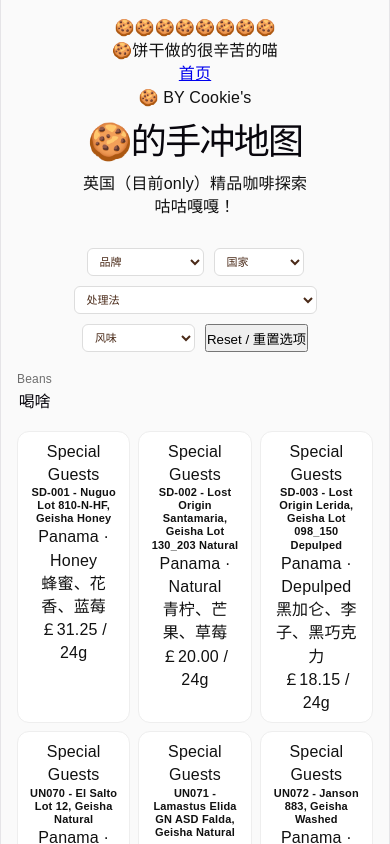
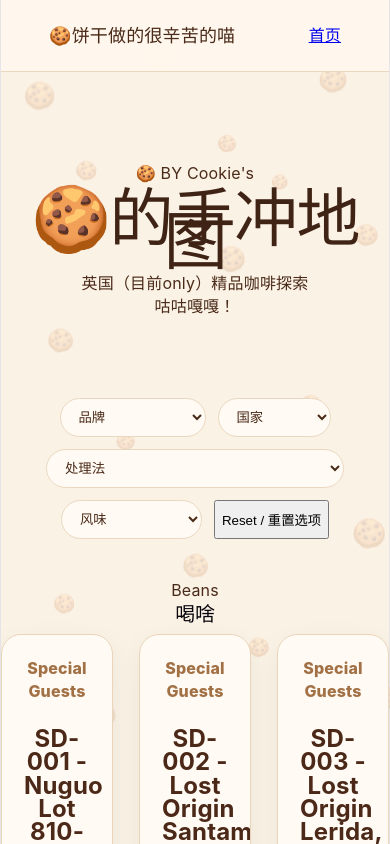
Before and after one commit to davisfang66/coffee-explorer, a React (Vite) app: page / in a window 390 px wide. Shown: the top 844 px of the page. Built offline with nearby package versions, Linux system fonts and the light colour scheme.

Commit message:
fix mobile viewport

```diff
--- a/src/App.css
+++ b/src/App.css
@@ -1,47 +1,68 @@
+
 /* =========================
-   GLOBAL RESET
+   BASE
 ========================= */
 
 * {
-  margin: 0;
-  padding: 0;
   box-sizing: border-box;
 }
 
 body {
-  font-family: Arial, sans-serif;
-  background: #fafafa;
-  color: #111;
+  margin: 0;
+  font-family: "Inter", "PingFang SC", sans-serif;
+
+  background:
+    radial-gradient(circle at 8% 18%, rgba(164, 103, 52, 0.12) 0 18px, transparent 19px),
+    radial-gradient(circle at 92% 26%, rgba(164, 103, 52, 0.10) 0 22px, transparent 23px),
+    radial-gradient(circle at 18% 78%, rgba(164, 103, 52, 0.10) 0 16px, transparent 17px),
+    radial-gradient(circle at 70% 60%, rgba(164, 103, 52, 0.08) 0 14px, transparent 15px),
+    #fbf2e6;
+
+  color: #4a2a18;
 }
 
 /* =========================
-   LAYOUT
+   NAVBAR
 ========================= */
 
-.app {
-  padding: 16px;
+.navbar {
+  height: 72px;
+  padding: 0 48px;
+  display: flex;
+  justify-content: space-between;
+  align-items: center;
+
+  background: rgba(255,248,238,0.9);
+  backdrop-filter: blur(10px);
+  border-bottom: 1px solid #ead7bf;
+
+  position: sticky;
+  top: 0;
+  z-index: 100;
+}
+
+.logo {
+  font-size: 18px;
+  font-weight: 800;
 }
 
 /* =========================
-   SECTION HEADER
+   HERO
 ========================= */
 
-.section-heading {
-  display: flex;
-  justify-content: space-between;
-  align-items: center;
-  margin-bottom: 12px;
+.hero {
+  max-width: 900px;
+  margin: 90px auto 70px;
+  text-align: center;
+  padding: 0 24px;
 }
 
-.section-heading h2 {
-  font-size: 18px;
-  font-weight: 600;
+.hero h1 {
+  font-size: 64px;
+  color: #3f2416;
 }
 
-.section-kicker {
-  font-size: 12px;
-  opacity: 0.6;
-}
+/* 🍪 background stays via body */
 
 /* =========================
    FILTER BAR
@@ -49,111 +70,184 @@ body {
 
 .filter-bar {
   display: flex;
-  gap: 10px;
+  justify-content: center;
   flex-wrap: wrap;
-  margin-bottom: 16px;
+  gap: 12px;
+
+  margin: 30px auto;
+  padding: 10px 20px;
+  position: relative;
+  z-index: 10;
 }
 
 .filter-bar select {
-  padding: 6px 8px;
-  font-size: 12px;
-  border: 1px solid #ddd;
-  border-radius: 6px;
-  background: white;
+  padding: 10px 14px;
+  border-radius: 999px;
+  border: 1px solid #ead7bf;
+  background: #fffaf3;
+  color: #4a2a18;
+  font-weight: 600;
 }
 
 /* =========================
-   COFFEE GRID
+   GRID
 ========================= */
 
 .coffee-grid {
   display: grid;
   grid-template-columns: repeat(3, 1fr);
-  gap: 12px;
+  gap: 26px;
+
+  max-width: 1180px;
+  margin: 0 auto 100px;
 }
 
 /* =========================
-   COFFEE CARD (NO IMAGE STYLE)
+   CARD (IMPORTANT)
 ========================= */
 
 .coffee-card {
-  background: white;
-  border: 1px solid #eee;
-  border-radius: 12px;
-  padding: 10px;
+  border-radius: 28px;
+  background: #fffaf2;
+  border: 1px solid #ead4ba;
+  box-shadow: 0 18px 40px rgba(91,52,25,0.1);
+  overflow: hidden;
+}
+
+.coffee-image {
+  height: 180px;
+  display: flex;
+  align-items: center;
+  justify-content: center;
+  background: linear-gradient(135deg, #ead2b6, #fff1df);
+  font-size: 52px;
+}
+
+.coffee-content {
+  padding: 22px;
+}
+
+.coffee-brand {
+  color: #a27045;
+  font-weight: 800;
+}
+
+.coffee-card h3 {
+  font-size: 24px;
+  color: #4b2817;
+}
+
+.coffee-meta,
+.coffee-flavor {
+  color: #6d4a33;
+}
+
+.coffee-price {
+  font-weight: 900;
+}
+/* ===== 漂浮小饼干背景层 ===== */
+.app-shell {
+  position: relative;
+  min-height: 100vh;
+  overflow-x: hidden;
+  background: #fbf2e6; /* 你喜欢的米色背景 */
+}
+
+/* 让主要内容盖在饼干上面 */
+.app-shell > *:not(.floating-cookies) {
+  position: relative;
+  z-index: 2;
+}
+
+.floating-cookies {
+  position: fixed;
+  inset: 0;
+  pointer-events: none;
+  z-index: 0;
+  overflow: hidden;
+}
+
+.cookie-float {
+  position: absolute;
+  opacity: 0.16;
+  filter: blur(0.2px);
+  animation-name: cookieFloat;
+  animation-timing-function: ease-in-out;
+  animation-iteration-count: infinite;
+}
+
+/* 漂浮 + 左右晃动 */
+@keyframes cookieFloat {
+  0% {
+    transform: translateY(0px) translateX(0px) rotate(0deg);
+  }
+  25% {
+    transform: translateY(-25px) translateX(12px) rotate(8deg);
+  }
+  50% {
+    transform: translateY(-40px) translateX(-10px) rotate(-6deg);
+  }
+  75% {
+    transform: translateY(-20px) translateX(14px) rotate(10deg);
+  }
+  100% {
+    transform: translateY(0px) translateX(0px) rotate(0deg);
+  }
+}
+
+.coffee-card {
+  display: flex;
+  flex-direction: column;
+  height: 100%;
+  border-radius: 20px;
+  overflow: hidden;
+  background: #fffaf3;
+  box-shadow: 0 10px 30px rgba(0,0,0,0.06);
+}
+
+/* 上半部分 */
+.card-top {
+  padding: 14px;
+  display: flex;
+  flex-direction: column;
+  align-items: center;
+  flex-grow: 1;
+}
+
+/* cookie图 */
+.cookie {
+  width: 60px;
+  height: 60px;
+  margin-bottom: 10px;
+}
+
+/* =========================
+   下半部分（重点）
+   ========================= */
+
+.card-bottom {
+  background: #f3e6d8; /* ⭐重点：浅色区 */
+  padding: 12px;
+  text-align: center;
+
   display: flex;
   flex-direction: column;
   gap: 6px;
-  transition: 0.2s ease;
 }
 
-.coffee-card:hover {
-  transform: translateY(-2px);
-  border-color: #ddd;
+/* 让所有 bottom 对齐统一 */
+.coffee-origin {
+  font-size: 12px;
+  opacity: 0.7;
 }
 
-/* 标题 */
-.coffee-card h3 {
-  font-size: 13px;
-  font-weight: 600;
-  line-height: 1.2;
+.coffee-flavor {
+  font-size: 12px;
+  color: #6b4a35;
 }
 
-/* 品牌 / 国家 */
-.coffee-card .brand,
-.coffee-card .country {
-  font-size: 11px;
-  opacity: 0.6;
-}
-
-/* 风味 */
-.coffee-card .flavor {
-  font-size: 11px;
-  line-height: 1.3;
-  opacity: 0.85;
-}
-
-/* 价格 */
-.coffee-card .price {
-  font-size: 12px;
-  font-weight: 600;
+.coffee-price {
+  font-size: 14px;
+  font-weight: 700;
   margin-top: 4px;
 }
-
-/* =========================
-   MOBILE FIX
-========================= */
-
-@media (max-width: 768px) {
-
-  .coffee-grid {
-    grid-template-columns: repeat(3, minmax(0, 1fr));
-    gap: 8px;
-  }
-
-  .coffee-card {
-    padding: 8px;
-  }
-
-  .coffee-card h3 {
-    font-size: 11px;
-  }
-
-  .coffee-card .brand,
-  .coffee-card .country,
-  .coffee-card .flavor {
-    font-size: 10px;
-  }
-
-  .coffee-card .price {
-    font-size: 11px;
-  }
-
-  .section-heading h2 {
-    font-size: 16px;
-  }
-
-  .filter-bar select {
-    font-size: 11px;
-  }
-}
--- a/src/App.jsx
+++ b/src/App.jsx
@@ -1,76 +1,12 @@
-import { useState, useEffect } from 'react'
-import Papa from 'papaparse'
-
-import Navbar from './components/Navbar'
-import Hero from './components/Hero'
-import FilterBar from './components/FilterBar'
-import CoffeeSection from './components/CoffeeSection'
-
 import './App.css'
+import Home from './pages/Home'
+import FloatingCookies from './components/FloatingCookies'
 
 function App() {
-
-  const [filters, setFilters] = useState({
-    country: 'all',
-    process: 'all',
-    flavor: 'all',
-    brand: 'all'
-  })
-
-  const [coffees, setCoffees] = useState([])
-
-  // 🍪 关键：重新加载 CSV（你刚刚丢的就是这个）
-  useEffect(() => {
-    fetch('/coffee.csv')
-      .then(res => res.text())
-      .then(csvText => {
-        const result = Papa.parse(csvText, {
-          header: true,
-          skipEmptyLines: true
-        })
-        setCoffees(result.data)
-      })
-  }, [])
-
-  const resetFilters = () => {
-    setFilters({
-      brand: 'all',
-      country: 'all',
-      process: 'all',
-      flavor: 'all'
-    })
-  }
-
   return (
-    <div className="app">
-
-      {/* 🍪 背景曲奇 */}
-      <div className="cookie-bg">
-        <span>🍪</span>
-        <span>🍪</span>
-        <span>🍪</span>
-        <span>🍪</span>
-        <span>🍪</span>
-        <span>🍪</span>
-        <span>🍪</span>
-        <span>🍪</span>
-      </div>
-
-      <Navbar />
-      <Hero />
-
-      <FilterBar
-        filters={filters}
-        setFilters={setFilters}
-        coffees={coffees}
-        resetFilters={resetFilters}
-      />
-
-      <CoffeeSection
-        filters={filters}
-        coffees={coffees}
-      />
-
+    <div className="app-shell">
+      <FloatingCookies />
+      <Home />
     </div>
   )
 }
--- /dev/null
+++ b/src/components/FloatingCookies.jsx
@@ -0,0 +1,44 @@
+function FloatingCookies() {
+    const cookies = [
+      { left: "6%", top: "10%", size: 26, delay: "0s", duration: "7s" },
+      { left: "18%", top: "22%", size: 18, delay: "1s", duration: "9s" },
+      { left: "82%", top: "12%", size: 24, delay: "2s", duration: "8s" },
+      { left: "90%", top: "30%", size: 20, delay: "0.5s", duration: "10s" },
+      { left: "10%", top: "42%", size: 22, delay: "1.5s", duration: "8s" },
+      { left: "30%", top: "55%", size: 16, delay: "2.5s", duration: "11s" },
+      { left: "75%", top: "50%", size: 20, delay: "1s", duration: "9s" },
+      { left: "88%", top: "65%", size: 28, delay: "3s", duration: "12s" },
+      { left: "14%", top: "74%", size: 18, delay: "0.8s", duration: "10s" },
+      { left: "52%", top: "18%", size: 16, delay: "1.2s", duration: "7.5s" },
+      { left: "58%", top: "34%", size: 24, delay: "2.2s", duration: "9.5s" },
+      { left: "43%", top: "68%", size: 22, delay: "0.3s", duration: "8.5s" },
+      { left: "66%", top: "80%", size: 18, delay: "1.8s", duration: "10.5s" },
+      { left: "4%", top: "88%", size: 24, delay: "2.8s", duration: "12s" },
+      { left: "94%", top: "84%", size: 20, delay: "0.6s", duration: "9s" },
+      { left: "37%", top: "8%", size: 18, delay: "1.6s", duration: "8s" },
+      { left: "70%", top: "24%", size: 14, delay: "2.6s", duration: "7s" },
+      { left: "24%", top: "88%", size: 26, delay: "1.1s", duration: "11s" },
+    ]
+
+    return (
+      <div className="floating-cookies" aria-hidden="true">
+        {cookies.map((cookie, index) => (
+          <span
+            key={index}
+            className="cookie-float"
+            style={{
+              left: cookie.left,
+              top: cookie.top,
+              fontSize: `${cookie.size}px`,
+              animationDelay: cookie.delay,
+              animationDuration: cookie.duration,
+            }}
+          >
+            🍪
+          </span>
+        ))}
+      </div>
+    )
+  }
+
+  export default FloatingCookies
```
